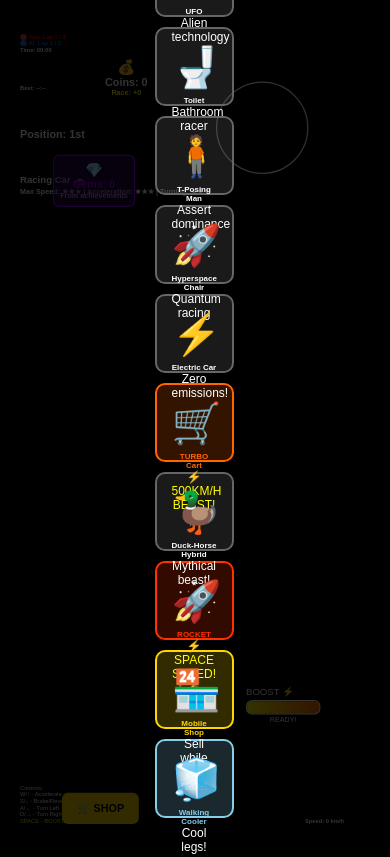
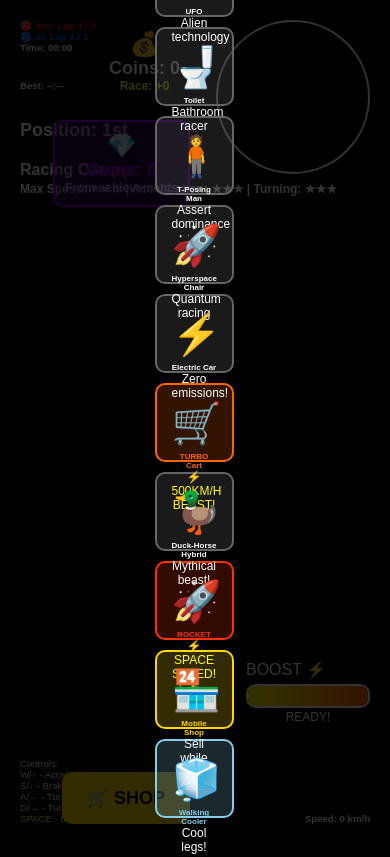
Before and after one commit to deshaneesh/3dracinggame, a plain HTML site: page index.html in a window 390 px wide. Shown: the top 857 px of the page. Drawn offline with nearby package versions, Linux system fonts and the light colour scheme.

Commit message:
Fix mobile layout: flexible grid + no UI stacking

```diff
--- a/index.html
+++ b/index.html
@@ -121,8 +121,12 @@
             #startScreen h1 { font-size: 18px; }
             #startScreen p { font-size: 10px; }
             #startScreen button { font-size: 14px; padding: 6px 14px; }
+            #vehicleSelection {
+                grid-template-columns: repeat(auto-fit, minmax(45px, 1fr));
+            }
             #vehicleSelection .vehicle-option { width: 45px; height: 45px; font-size: 8px; padding:4px; }
-            #gameUI > div { transform: scale(0.6); transform-origin: bottom left; }
+            /* Remove global scaling that stacked elements; instead rely on font-size reduction */
+            #gameUI > div { transform: none; }
             #speedometer, #lapInfo, #controls, #bestTime, #position, #coinCounter, #gemCounter, #boostMeter {
                 font-size: 60%;
             }
```
